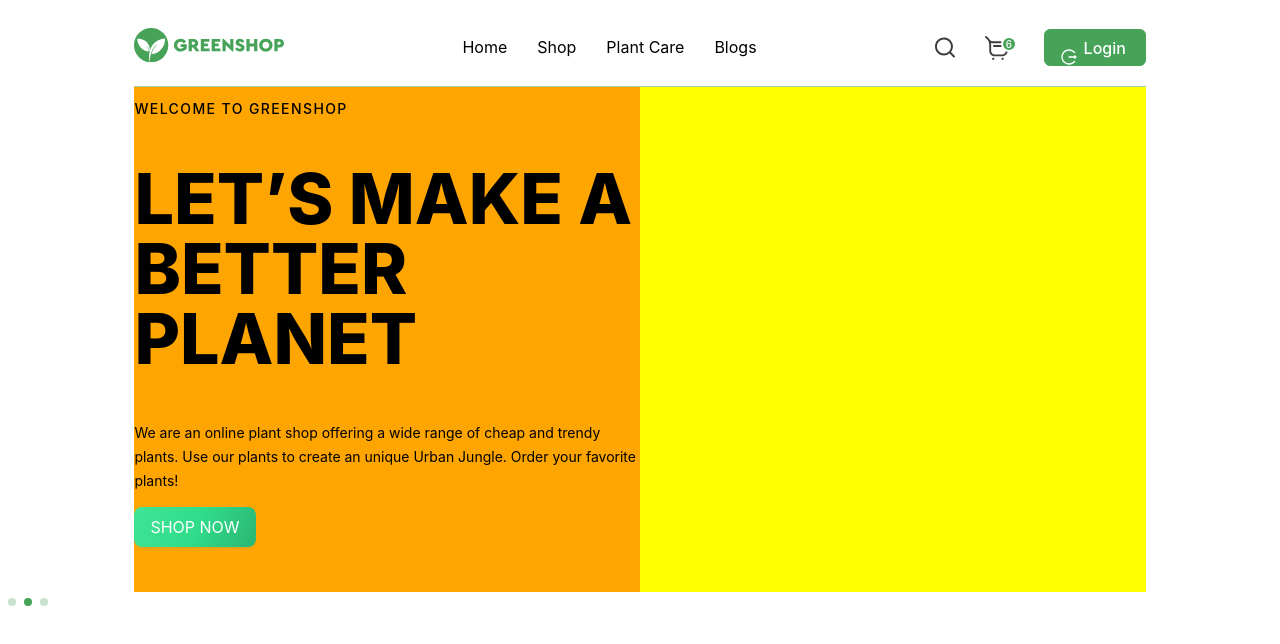
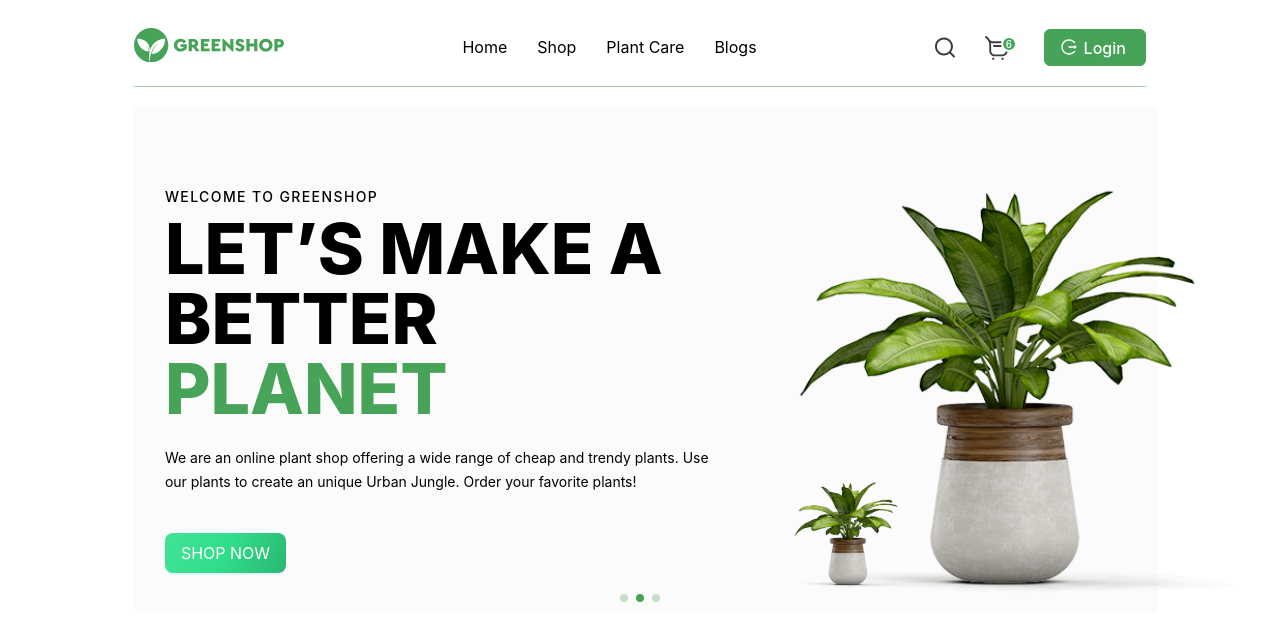
Before and after one commit to farrux2213/GreenShop, a React (Vite) app: page / in a window 1280 px wide. Shown: the top 644 px of the page. Built offline with nearby package versions, Linux system fonts and the light colour scheme.

Commit message:
finished navbar greenshop

```diff
--- a/src/App.css
+++ b/src/App.css
@@ -5,3 +5,6 @@ body {
   padding: 0;
   box-sizing: border-box;
 }
+.planet {
+  color: #46a358;
+}
--- a/src/App.jsx
+++ b/src/App.jsx
@@ -1,5 +1,5 @@
 import { Component } from "react";
-import { Wrapper, CaruselFlower } from "./style";
+import { Wrapper, CaruselFlower, CaruselDotimg } from "./style";
 import Logo from "/Logo.svg";
 import { LogoutOutlined } from "@ant-design/icons";
 import shop from "/shop.svg";
@@ -7,6 +7,8 @@ import ellipseShop from "/ellipseShop.svg";
 import search from "/search.svg";
 import caruselDot from "/caruselDot.svg";
 import Appp from "./ANTD";
+import imageFlowers from "/imageFlowers.svg";
+import smallFlowers from "/smallFlowers.svg";
 
 class App extends Component {
   render() {
@@ -41,7 +43,7 @@ class App extends Component {
               WELCOME TO GREENSHOP
             </CaruselFlower.Left.Text>
             <CaruselFlower.Left.Text1>
-              LET’S MAKE A BETTER PLANET
+              LET’S MAKE A BETTER <span className="planet">PLANET</span>
             </CaruselFlower.Left.Text1>
             <CaruselFlower.Left.Text2>
               We are an online plant shop offering a wide range of cheap and
@@ -50,9 +52,14 @@ class App extends Component {
             </CaruselFlower.Left.Text2>
             <Appp></Appp>
           </CaruselFlower.Left>
-          <CaruselFlower.Right></CaruselFlower.Right>
+          <CaruselFlower.Right>
+            <img src={smallFlowers} alt="no image" className="smallFlower" />
+            <img src={imageFlowers} alt="no image" className="bigFlower" />
+          </CaruselFlower.Right>
         </CaruselFlower>
-        <img src={caruselDot} />
+        <CaruselDotimg>
+          <img src={caruselDot} alt="no image" className="carusel" />
+        </CaruselDotimg>
       </>
     );
   }
--- a/src/style.js
+++ b/src/style.js
@@ -58,7 +58,6 @@ Wrapper.Right.Login = styled.div`
     color: white;
     position: relative;
     left: 16px;
-    top: 9.5px;
   }
 `;
 
@@ -110,14 +109,35 @@ const CaruselFlower = styled.div`
   height: 505px;
   background-color: orange;
   margin: auto;
+  position: relative;
+  top: 20px;
+  z-index: 10;
 `;
 
 CaruselFlower.Left = styled.div`
-  width: 50%;
+  width: 60%;
+  padding: 30.5px;
+  background-color: #fbfbfb;
+  z-index: 10;
 `;
 CaruselFlower.Right = styled.div`
-  width: 50%;
-  background-color: yellow;
+  width: 40%;
+  background-color: #fbfbfb;
+  z-index: 10;
+
+  .bigFlower {
+    position: relative;
+    top: -130px;
+    cursor: pointer;
+  }
+
+  .smallFlower {
+    position: relative;
+    top: 355px;
+    left: 30px;
+    cursor: pointer;
+    display: block;
+  }
 `;
 
 CaruselFlower.Left.Text = styled.p`
@@ -127,6 +147,8 @@ CaruselFlower.Left.Text = styled.p`
   line-height: 16px;
   letter-spacing: 0.1em;
   text-align: left;
+  position: relative;
+  top: 37px;
 `;
 
 CaruselFlower.Left.Text1 = styled.h1`
@@ -135,6 +157,10 @@ CaruselFlower.Left.Text1 = styled.h1`
   font-weight: 800;
   line-height: 70px;
   text-align: left;
+
+  .planet {
+    color: #46a358;
+  }
 `;
 
 CaruselFlower.Left.Text2 = styled.p`
@@ -143,6 +169,9 @@ CaruselFlower.Left.Text2 = styled.p`
   font-weight: 400;
   line-height: 24px;
   text-align: left;
+  width: 557px;
+  position: relative;
+  top: -25px;
 `;
 
 // const Uppercase = () => {
@@ -151,4 +180,16 @@ CaruselFlower.Left.Text2 = styled.p`
 
 // console.log(Uppercase());
 
-export { Wrapper, CaruselFlower };
+const CaruselDotimg = styled.div`
+  display: flex;
+  align-items: center;
+  justify-content: center;
+  margin-top: 2px;
+
+  .carusel {
+    cursor: pointer;
+    z-index: 20;
+  }
+`;
+
+export { Wrapper, CaruselFlower, CaruselDotimg };
```
Also changed, not shown: public/imageFlowers.svg (added), public/smallFlowers.svg (added).
